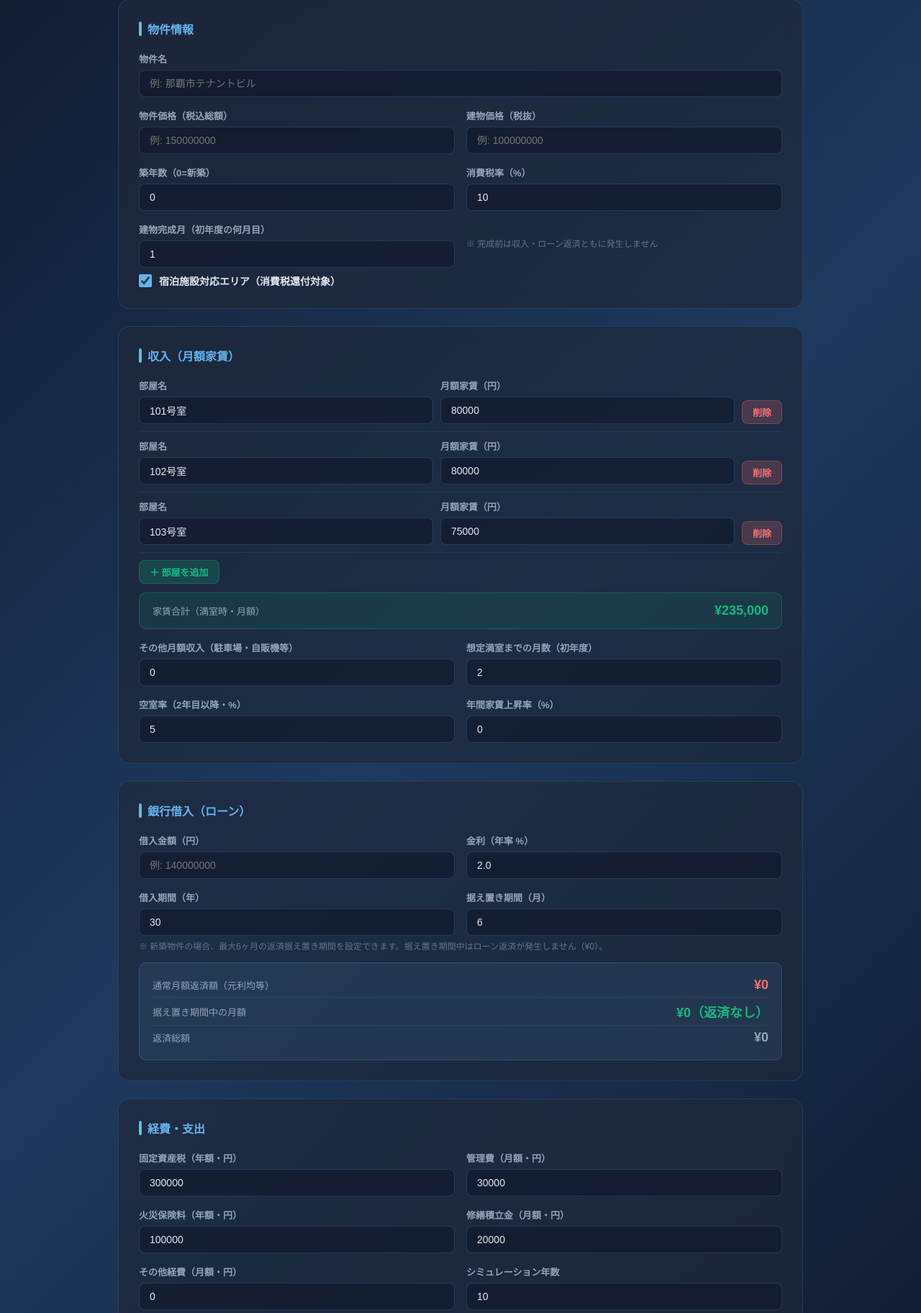
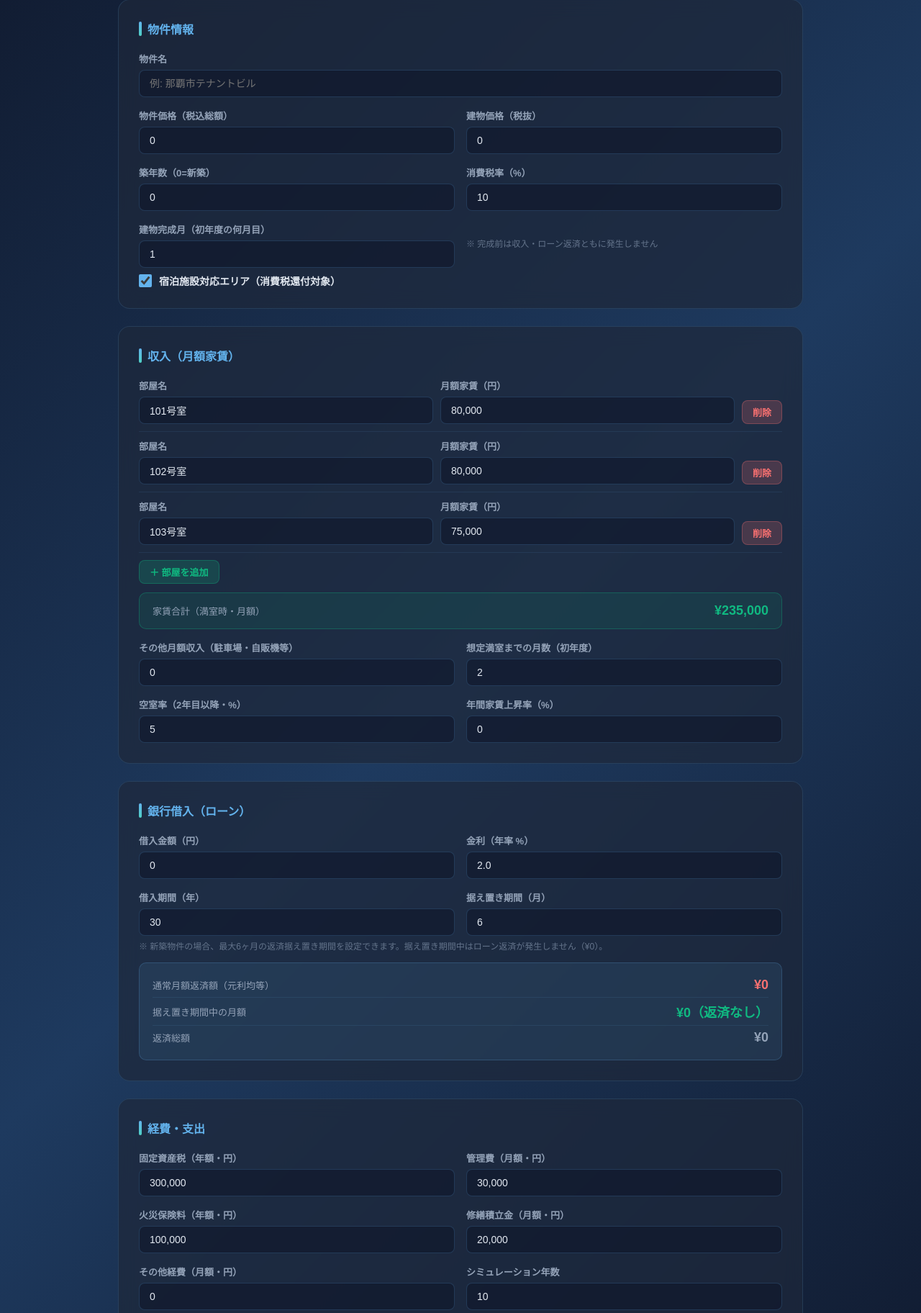
Before and after one commit to ryovader-afk/ryo, a Flask app: page /realestate in a window 1280 px wide. Shown: the part 315-2139 px from the top of the page at 72% size. Run offline with Flask 3, Linux system fonts and the light colour scheme.

Commit message:
金額入力欄にカンマ区切り表示を追加
円入力フィールドをtype=textに変更し、入力時に自動でカンマ区切りフォーマットを適用。
計算・保存・読込時にはカンマを除去して正しく処理。

Co-Authored-By: Claude Opus 4.6 <noreply@anthropic.com>

```diff
--- a/templates/realestate.html
+++ b/templates/realestate.html
@@ -632,11 +632,11 @@
             </div>
             <div class="form-group">
                 <label>物件価格（税込総額）</label>
-                <input type="number" id="totalPrice" placeholder="例: 150000000" step="1000000">
+                <input type="text" id="totalPrice" placeholder="例: 150,000,000" inputmode="numeric" class="yen-input">
             </div>
             <div class="form-group">
                 <label>建物価格（税抜）</label>
-                <input type="number" id="buildingPrice" placeholder="例: 100000000" step="1000000">
+                <input type="text" id="buildingPrice" placeholder="例: 100,000,000" inputmode="numeric" class="yen-input">
             </div>
             <div class="form-group">
                 <label>築年数（0=新築）</label>
@@ -672,7 +672,7 @@
                 </div>
                 <div class="form-group">
                     <label>月額家賃（円）</label>
-                    <input type="number" class="room-rent" value="80000" step="1000">
+                    <input type="text" class="room-rent yen-input" value="80,000" inputmode="numeric">
                 </div>
                 <button class="btn btn-remove btn-sm" onclick="removeRoom(this)">削除</button>
             </div>
@@ -683,7 +683,7 @@
                 </div>
                 <div class="form-group">
                     <label>月額家賃（円）</label>
-                    <input type="number" class="room-rent" value="80000" step="1000">
+                    <input type="text" class="room-rent yen-input" value="80,000" inputmode="numeric">
                 </div>
                 <button class="btn btn-remove btn-sm" onclick="removeRoom(this)">削除</button>
             </div>
@@ -694,7 +694,7 @@
                 </div>
                 <div class="form-group">
                     <label>月額家賃（円）</label>
-                    <input type="number" class="room-rent" value="75000" step="1000">
+                    <input type="text" class="room-rent yen-input" value="75,000" inputmode="numeric">
                 </div>
                 <button class="btn btn-remove btn-sm" onclick="removeRoom(this)">削除</button>
             </div>
@@ -709,7 +709,7 @@
         <div class="form-grid" style="margin-top: 16px;">
             <div class="form-group">
                 <label>その他月額収入（駐車場・自販機等）</label>
-                <input type="number" id="otherIncome" value="0" step="1000">
+                <input type="text" id="otherIncome" value="0" inputmode="numeric" class="yen-input">
             </div>
             <div class="form-group">
                 <label>想定満室までの月数（初年度）</label>
@@ -732,7 +732,7 @@
         <div class="form-grid">
             <div class="form-group">
                 <label>借入金額（円）</label>
-                <input type="number" id="loanAmount" placeholder="例: 140000000" step="1000000">
+                <input type="text" id="loanAmount" placeholder="例: 140,000,000" inputmode="numeric" class="yen-input">
             </div>
             <div class="form-group">
                 <label>金利（年率 %）</label>
@@ -771,23 +771,23 @@
         <div class="form-grid">
             <div class="form-group">
                 <label>固定資産税（年額・円）</label>
-                <input type="number" id="propertyTax" value="300000" step="10000">
+                <input type="text" id="propertyTax" value="300,000" inputmode="numeric" class="yen-input">
             </div>
             <div class="form-group">
                 <label>管理費（月額・円）</label>
-                <input type="number" id="managementFee" value="30000" step="1000">
+                <input type="text" id="managementFee" value="30,000" inputmode="numeric" class="yen-input">
             </div>
             <div class="form-group">
                 <label>火災保険料（年額・円）</label>
-                <input type="number" id="insurance" value="100000" step="10000">
+                <input type="text" id="insurance" value="100,000" inputmode="numeric" class="yen-input">
             </div>
             <div class="form-group">
                 <label>修繕積立金（月額・円）</label>
-                <input type="number" id="repairReserve" value="20000" step="1000">
+                <input type="text" id="repairReserve" value="20,000" inputmode="numeric" class="yen-input">
             </div>
             <div class="form-group">
                 <label>その他経費（月額・円）</label>
-                <input type="number" id="otherExpense" value="0" step="1000">
+                <input type="text" id="otherExpense" value="0" inputmode="numeric" class="yen-input">
             </div>
             <div class="form-group">
                 <label>シミュレーション年数</label>
@@ -929,14 +929,34 @@ function formatPercent(n) {
     return n.toFixed(2) + '%';
 }
 
+function stripComma(s) {
+    return String(s).replace(/,/g, '');
+}
+
+function formatComma(n) {
+    n = parseInt(stripComma(n)) || 0;
+    return n.toLocaleString('ja-JP');
+}
+
+function applyYenFormat(input) {
+    const pos = input.selectionStart;
+    const oldLen = input.value.length;
+    const raw = stripComma(input.value).replace(/[^0-9-]/g, '');
+    const num = parseInt(raw) || 0;
+    input.value = num === 0 ? '0' : formatComma(num);
+    const newLen = input.value.length;
+    const newPos = Math.max(0, pos + (newLen - oldLen));
+    input.setSelectionRange(newPos, newPos);
+}
+
 function val(id) {
-    return parseFloat($(id).value) || 0;
+    return parseFloat(stripComma($(id).value)) || 0;
 }
 
 function getTotalRent() {
     let total = 0;
     document.querySelectorAll('.room-rent').forEach(input => {
-        total += parseFloat(input.value) || 0;
+        total += parseFloat(stripComma(input.value)) || 0;
     });
     return total;
 }
@@ -953,12 +973,14 @@ function addRoom() {
         </div>
         <div class="form-group">
             <label>月額家賃（円）</label>
-            <input type="number" class="room-rent" value="70000" step="1000">
+            <input type="text" class="room-rent yen-input" value="70,000" inputmode="numeric">
         </div>
         <button class="btn btn-remove btn-sm" onclick="removeRoom(this)">削除</button>
     `;
     list.appendChild(row);
-    row.querySelector('.room-rent').addEventListener('input', updateLiveCalc);
+    const rentInput = row.querySelector('.room-rent');
+    rentInput.addEventListener('input', updateLiveCalc);
+    rentInput.addEventListener('input', function() { applyYenFormat(this); });
     updateLiveCalc();
 }
 
@@ -1320,9 +1342,13 @@ function exportFile(format) {
     .catch(err => alert('エクスポートに失敗しました: ' + err.message));
 }
 
-// Live update on input changes
+// Live update on input changes + yen formatting
 document.querySelectorAll('input').forEach(input => {
     input.addEventListener('input', updateLiveCalc);
+});
+document.querySelectorAll('.yen-input').forEach(input => {
+    input.addEventListener('input', function() { applyYenFormat(this); });
+    applyYenFormat(input);
 });
 
 // Auto-set grace period for new construction
@@ -1357,12 +1383,12 @@ function setVault(data) {
 
 function collectFormData() {
     const data = {};
-    FORM_FIELDS.forEach(id => { data[id] = $(id).value; });
+    FORM_FIELDS.forEach(id => { data[id] = stripComma($(id).value); });
     data.isAccommodation = $('isAccommodation').checked;
     data.rooms = [];
     document.querySelectorAll('.room-row').forEach(row => {
         const name = row.querySelector('.room-name')?.value || '';
-        const rent = row.querySelector('.room-rent')?.value || '0';
+        const rent = stripComma(row.querySelector('.room-rent')?.value || '0');
         data.rooms.push({ name, rent });
     });
     return data;
@@ -1386,14 +1412,18 @@ function restoreFormData(data) {
                 </div>
                 <div class="form-group">
                     <label>月額家賃（円）</label>
-                    <input type="number" class="room-rent" value="${r.rent}" step="1000">
+                    <input type="text" class="room-rent yen-input" value="${formatComma(r.rent)}" inputmode="numeric">
                 </div>
                 <button class="btn btn-remove btn-sm" onclick="removeRoom(this)">削除</button>
             `;
             list.appendChild(row);
-            row.querySelector('.room-rent').addEventListener('input', updateLiveCalc);
+            const ri = row.querySelector('.room-rent');
+            ri.addEventListener('input', updateLiveCalc);
+            ri.addEventListener('input', function() { applyYenFormat(this); });
         });
     }
+    // Re-format all yen inputs after restore
+    document.querySelectorAll('.yen-input').forEach(input => applyYenFormat(input));
     updateLiveCalc();
 }
 
```
